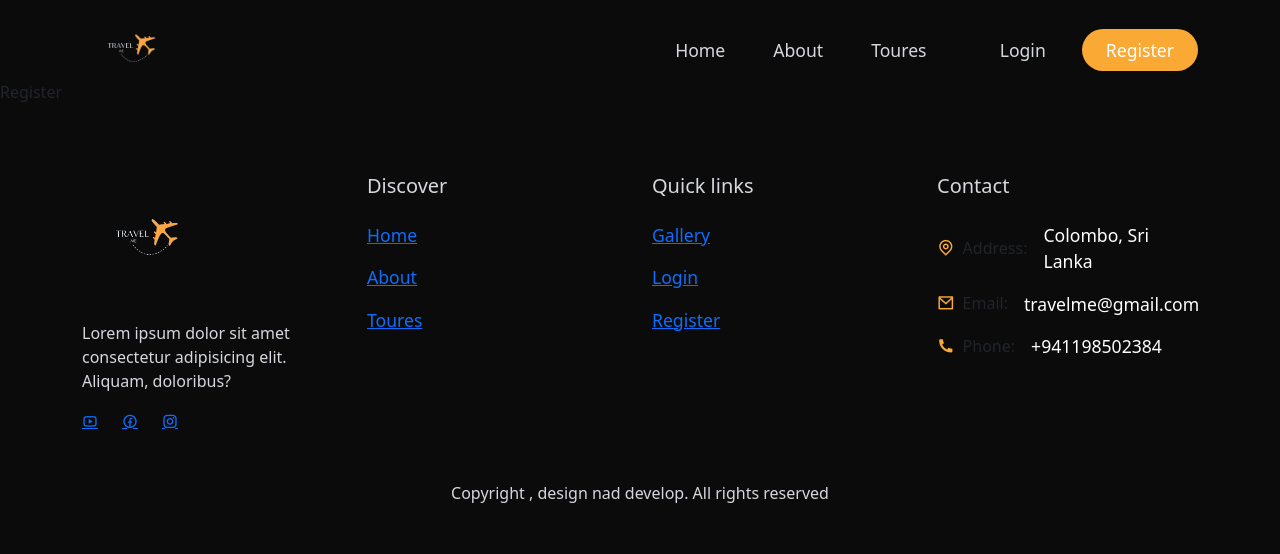
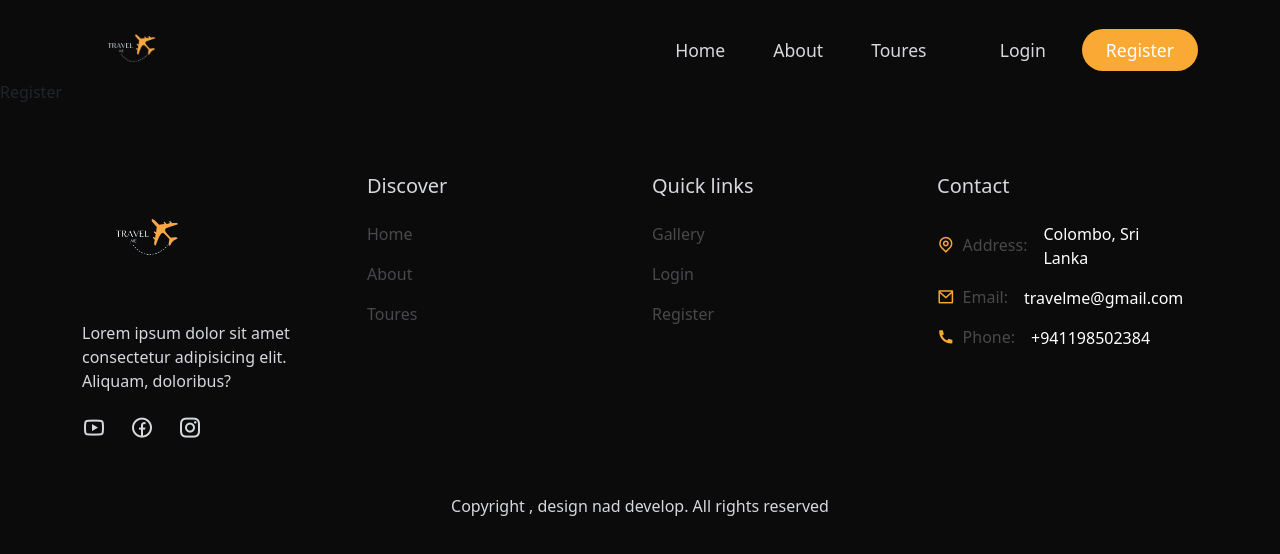
Before and after one commit to SachiniDeSilva/TravelMe, a React (Create React App) app: page /register in a window 1280 px wide. Shown: the top 554 px of the page. Built offline with nearby package versions, Linux system fonts and the light colour scheme.

Commit message:
finish frontend

```diff
--- a/src/components/Footer/footer.css
+++ b/src/components/Footer/footer.css
@@ -21,21 +21,45 @@
 .footer .logo p{
     color: var(--text-color);
 }
-.social_links span a{
+.social_links a {
+    color: var(--text-color); /* Default color for icons */
+    font-size: 24px; /* Adjust icon size */
     text-decoration: none;
-    color: var(--primary-color);
-    font-size: 1.2rem;
-}
+  }
+
+  .social_links a:hover {
+    color: var(--secon-color); /* Color when hovering over the icon */
+    transform: scale(1.1); /* Slightly enlarge the icon on hover */
+    transition: transform 0.2s, color 0.2s; /* Smooth transition */
+  }
+
 
 .footer_link-title{
     color: var(--text-color);
     margin-bottom:1rem ;
 }
-.footer_quick-links{
-    text-decoration: none;
-    color: var(--text-color);
-    font-size: 1.1rem;
-}
+.footer_quick-links .list-group-item {
+    background-color: #0b0b0c; /* Background color */
+    color: #48494b; /* Text color */
+    transition: background-color 0.3s, color 0.3s;
+     /* Smooth transition */
+  }
+
+  .footer_quick-links .list-group-item:hover {
+    background-color: #1a1a1c; /* Background color on hover */
+    color:var(--secon-color);
+     /* Text color on hover */
+  }
+
+  .footer_quick-links .list-group-item a {
+    color: inherit; /* Inherit text color from parent */
+    text-decoration: none; /* Remove underline from links */
+  }
+
+  .footer_quick-links .list-group-item a:hover {
+    text-decoration: underline; /* Underline on hover */
+  }
+
 
 .backgrount_color{
     background: var(--heading-color);
```
